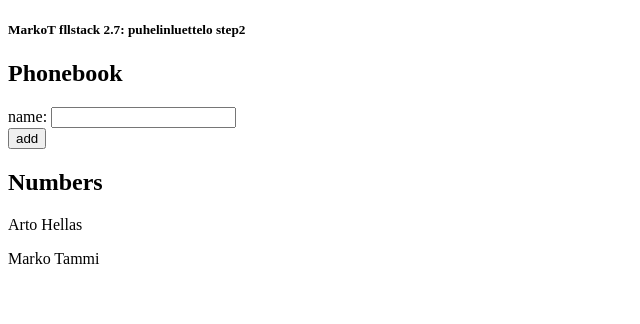
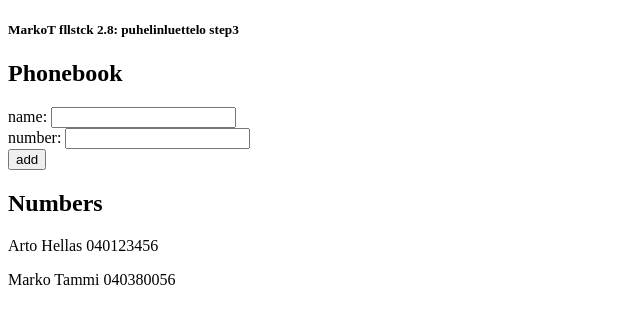
Before and after one commit to MarkoTammi/fllstck, a React (Create React App) app in the folder osa2/puhelinluettelo/: page / in a window 1280 px wide. Shown: the top 324 px of the page, without its empty margins (0-640 px from the left). Built offline with nearby package versions, Linux system fonts and the light colour scheme.

Commit message:
fllstack 2.8: puhelinluettelo step3 ready

```diff
--- a/osa2/puhelinluettelo/src/App.js
+++ b/osa2/puhelinluettelo/src/App.js
@@ -1,23 +1,26 @@
-// MarkoT fllstack 2.7: puhelinluettelo step2
+// MarkoT fllstack 2.8: puhelinluettelo step3
 
 import React, { useState } from 'react';
 
 
 const App = () => {
     const [ persons, setPersons] = useState([
-        { name: 'Arto Hellas' },
-        { name: 'Marko Tammi'}
+        { name: 'Arto Hellas', number : '040123456' },
+        { name: 'Marko Tammi', number : '040380056' }
         ])
     const [ newName, setNewName ] = useState('')
+    const [ newNumber, setNewNumber ] = useState('')
+
 
     // Event handler when 'add' button is clicked. Check if input name is already in a phonebook.
-    // If yes -> alert popup otherwise -> name is added to the phonebook. Finally input field is
-    // cleared.
+    // If yes -> alert popup otherwise -> person name and number is added to the phonebook.
+    // Finally input fields are cleared.
     const addPersonPhonebook = (event) => {
         event.preventDefault()
 
         const personObject = {
           name: newName,
+          number: newNumber,
         }
 
         if ( (persons.map(person => person.name).includes(newName)) === false ) {
@@ -27,25 +30,31 @@
         }
 
         setNewName('')
+        setNewNumber('')
     }
 
-    // Event handler for inputing name.
-    const handlePersonInput = (event) => {
-        console.log(event.target.value)
+    // Event handler for inputing person name.
+    const handlePersonNameInput = (event) => {
+        // console.log(event.target.value)
         setNewName(event.target.value)
     }
 
-    // Display person name
-    const personDisplay = () => persons.map(person => <p key={person.name}>{person.name}</p> )
+    // Event handler for inputing person number.
+    const handlePersonNumberInput = (event) => {
+      // console.log(event.target.value)
+      setNewNumber(event.target.value)
+  }
+
+    // Display person name and number
+    const personDisplay = () => persons.map(person => <p key={person.name}>{person.name} {person.number}</p> )
 
 return (
     <div>
-        <h5>MarkoT fllstack 2.7: puhelinluettelo step2</h5>
+        <h5>MarkoT fllstck 2.8: puhelinluettelo step3</h5>
         <h2>Phonebook</h2>
         <form onSubmit={addPersonPhonebook}>
-            <div>
-                name: <input value={newName} onChange={handlePersonInput}/>
-            </div>
+            <div> name: <input value={newName} onChange={handlePersonNameInput}/> </div>
+            <div> number: <input value={newNumber} onChange={handlePersonNumberInput}/> </div>
             <div>
                 <button type="submit">add</button>
             </div>
```
